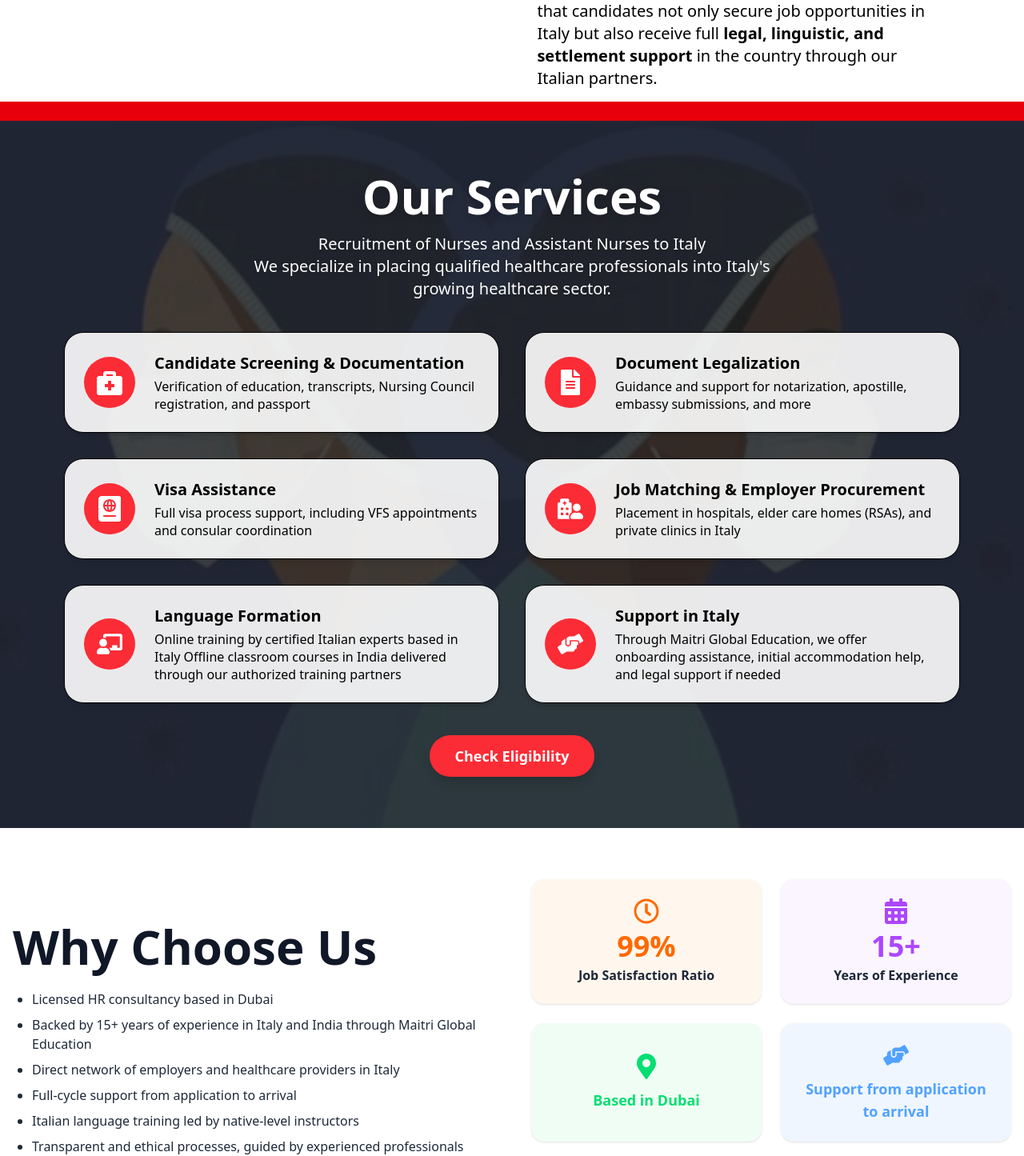
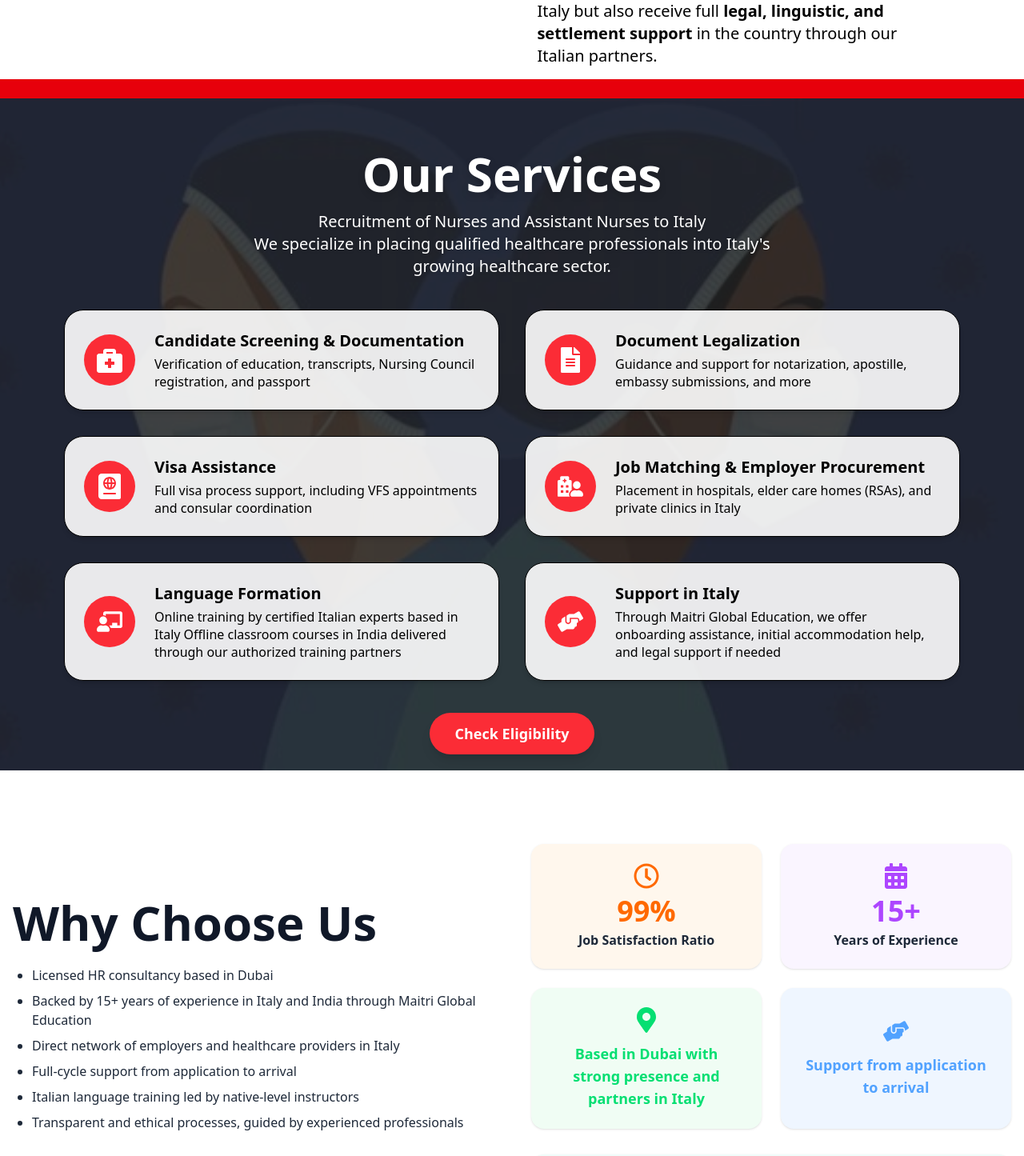
Before and after one commit to maitriGlobalEducation/MaitriGlobalItaly, a React (Vite) app: page / in a window 1280 px wide. Shown: the part 1500-2945 px from the top of the page at 80% size. Built offline with nearby package versions, Linux system fonts and the light colour scheme.

Commit message:
10th july updates

```diff
--- a/package.json
+++ b/package.json
@@ -24,6 +24,7 @@
     "react-icons": "^5.5.0",
     "react-intersection-observer": "^9.16.0",
     "react-router-dom": "^7.6.3",
+    "react-social-icons": "^6.24.0",
     "tailwindcss": "^4.1.11",
     "yup": "^1.6.1"
   },
--- a/src/components/AboutUs.jsx
+++ b/src/components/AboutUs.jsx
@@ -19,7 +19,7 @@ const AboutUs = () => (
           <div className="m-0 p-0">
             <p className="text-lg md:text-xl text-black font-bold m-0 p-0">Bridging Talent with Opportunity</p>
             <p className="text-lg md:text-xl text-black font-normal m-0 p-0">
-              Operating from Dubai, Maitri Global Consultancy LLC recruits skilled nurses and assistant nurses from India and the GCC to Italy. We are a subsidiary of <span className="font-bold">Maitri Global Education</span>, based in Florence, Italy, which has been working in international admissions and healthcare recruitment since 2009.<br/>
+              Operating from Dubai, Maitri Global Consultancy LLC recruits skilled nurses and assistant nurses from India and the GCC to Italy. We are a subsidiary of <span className="font-bold">Maitri Global Education</span>, based in Florence, Italy, which has been working since 2009.<br/>
               Our strong collaboration with the Italian team ensures that candidates not only secure job opportunities in Italy but also receive full <span className="font-bold">legal, linguistic, and settlement support</span> in the country through our Italian partners.
             </p>
           </div>
--- a/src/components/Footer.jsx
+++ b/src/components/Footer.jsx
@@ -1,5 +1,6 @@
 import React from 'react';
 import { FaMapMarkerAlt, FaPhoneAlt, FaEnvelope, FaYoutube, FaInstagram, FaLinkedin, FaFacebookF } from 'react-icons/fa';
+import { SiTiktok } from 'react-icons/si';
 
 const Footer = () => (
   <footer className="w-full pt-6 pb-2 flex flex-col items-center">
@@ -51,13 +52,14 @@ const Footer = () => (
             <li><a href="#" className="hover:text-blue-500 transition">Home</a></li>
             <li><a href="#about" className="hover:text-blue-500 transition">About Us</a></li>
             <li><a href="#services" className="hover:text-blue-500 transition">Services</a></li>
-            <li><a href="#Application" className="hover:text-blue-500 transition">Application Form</a></li>
+            <li><a href="#eligibility-form" className="hover:text-blue-500 transition">Application Form</a></li>
           </ul>
           <div className="flex gap-2 md:gap-4 mt-1 md:mt-2 justify-center md:justify-end">
-            <a href="#" aria-label="YouTube" className="text-gray-700 hover:text-red-500 text-lg md:text-2xl"><FaYoutube /></a>
-            <a href="#" aria-label="Instagram" className="text-gray-700 hover:text-pink-500 text-lg md:text-2xl"><FaInstagram /></a>
-            <a href="#" aria-label="LinkedIn" className="text-gray-700 hover:text-blue-700 text-lg md:text-2xl"><FaLinkedin /></a>
-            <a href="#" aria-label="Facebook" className="text-gray-700 hover:text-blue-600 text-lg md:text-2xl"><FaFacebookF /></a>
+            <a href="https://www.youtube.com/@MaitriGlobalEducation-Italy" aria-label="YouTube" className="text-gray-700 hover:text-red-500 text-lg md:text-2xl" target="_blank" rel="noopener noreferrer"><FaYoutube /></a>
+            <a href="https://www.instagram.com/maitriglobal/" aria-label="Instagram" className="text-gray-700 hover:text-pink-500 text-lg md:text-2xl" target="_blank" rel="noopener noreferrer"><FaInstagram /></a>
+            <a href="https://www.linkedin.com/company/maitri-global-education" aria-label="LinkedIn" className="text-gray-700 hover:text-blue-700 text-lg md:text-2xl" target="_blank" rel="noopener noreferrer"><FaLinkedin /></a>
+            <a href="https://www.facebook.com/maitriglobal" aria-label="Facebook" className="text-gray-700 hover:text-blue-600 text-lg md:text-2xl" target="_blank" rel="noopener noreferrer"><FaFacebookF /></a>
+            <a href="https://www.tiktok.com/@maitri.global" aria-label="TikTok" className="text-gray-700 hover:text-black text-lg md:text-2xl" target="_blank" rel="noopener noreferrer"><SiTiktok /></a>
           </div>
         </div>
       </div>
--- a/src/components/Services.jsx
+++ b/src/components/Services.jsx
@@ -1,4 +1,4 @@
-import React from 'react'
+import React, { useRef, useEffect, useState } from 'react'
 import { FaBriefcaseMedical, FaFileAlt, FaPassport, FaHospitalUser, FaChalkboardTeacher, FaHandsHelping } from 'react-icons/fa'
 
 const services = [
@@ -49,19 +49,48 @@ const iconMap = [
   FaHandsHelping,
 ];
 
-const Services = () => (
+const Services = () => {
+  const buttonRef = useRef(null);
+  const [bgHeight, setBgHeight] = useState();
+  const containerRef = useRef(null);
+
+  useEffect(() => {
+    function updateBgHeight() {
+      if (buttonRef.current && containerRef.current) {
+        const buttonRect = buttonRef.current.getBoundingClientRect();
+        const containerRect = containerRef.current.getBoundingClientRect();
+        // Height from top of container to 20px below button
+        const height = buttonRect.bottom - containerRect.top + 20;
+        setBgHeight(height);
+      }
+    }
+    updateBgHeight();
+    window.addEventListener('resize', updateBgHeight);
+    return () => window.removeEventListener('resize', updateBgHeight);
+  }, []);
+
+  return (
     <section
       id="services"
       className="w-full min-h-screen bg-white flex flex-col items-center py-16 relative overflow-hidden"
+      ref={containerRef}
     >
-    {/* Background image with lower opacity */}
-    <div className="absolute inset-0 z-0" style={{ backgroundImage: 'url(/servicebg.jpg)', backgroundSize: 'cover', backgroundPosition: 'center', opacity: 0.8, filter: 'brightness(0.3)' }}></div>
-    {/* Overlay for blending */}
-    <div className="absolute inset-0 bg-black/40 z-0"></div>
+      {/* Background image with lower opacity, cut off after eligibility button */}
+      <div
+        className="absolute left-0 top-0 w-full z-0"
+        style={{
+          height: bgHeight ? `${bgHeight}px` : '100%',
+          overflow: 'hidden',
+          transition: 'height 0.3s',
+        }}
+      >
+        <div style={{ backgroundImage: 'url(/servicebg.jpg)', backgroundSize: 'cover', backgroundPosition: 'center', opacity: 0.8, filter: 'brightness(0.3)', width: '100%', height: '100%' }} />
+        <div className="absolute inset-0 bg-black/40 z-0" style={{ pointerEvents: 'none' }}></div>
+      </div>
       <div className="max-w-6xl w-full mx-auto px-4 relative z-10">
         <h2 className="text-5xl md:text-6xl font-bold text-center mb-4 text-white drop-shadow-lg">Our Services</h2>
         <p className="text-center text-lg md:text-xl mb-10 max-w-2xl mx-auto text-white drop-shadow">
-        Recruitment of Nurses and Assistant Nurses to Italy<br/>
+          Recruitment of Nurses and Assistant Nurses to Italy<br />
           We specialize in placing qualified healthcare professionals into Italy's growing healthcare sector.
         </p>
         <div className="grid grid-cols-1 sm:grid-cols-2 lg:grid-cols-2 gap-8">
@@ -85,12 +114,17 @@ const Services = () => (
         </div>
         {/* Centered Button Below Services Grid */}
         <div className="flex justify-center mt-10">
-        <a href="#eligibility" className="px-8 py-3 bg-red-500 text-white rounded-full shadow-lg text-lg font-semibold hover:bg-red-600 transition-all duration-200">
+          <a
+            href="#eligibility"
+            className="px-8 py-3 bg-red-500 text-white rounded-full shadow-lg text-lg font-semibold hover:bg-red-600 transition-all duration-200"
+            ref={buttonRef}
+          >
             Check Eligibility
           </a>
         </div>
       </div>
     </section>
-)
+  );
+}
 
 export default Services
--- a/src/components/WhyChooseUs.jsx
+++ b/src/components/WhyChooseUs.jsx
@@ -25,7 +25,7 @@ const stats = [
     aos: 'fade-up',
   },
   {
-    label: 'Based in Dubai',
+    label: 'Based in Dubai with strong presence and partners in Italy',
     icon: <FaMapMarkerAlt size={32} className="text-green-400" />,
     bg: 'bg-green-50',
     color: 'text-green-400',
@@ -54,7 +54,7 @@ const WhyChooseUs = () => {
   const { ref, inView } = useInView({ triggerOnce: true, threshold: 0.2 });
 
   return (
-    <section className="w-full py-16 bg-white flex flex-col items-center" id="why-choose-us" ref={ref} data-aos="fade-up">
+    <section className="w-full py-8 md:py-12 bg-white flex flex-col items-center" id="why-choose-us" ref={ref} data-aos="fade-up">
       <div className="max-w-7xl w-full mx-auto px-4 grid grid-cols-1 lg:grid-cols-2 gap-12 items-center">
         {/* Left Side */}
         <div data-aos="fade-right">
```
Also changed, not shown: 2 other files (tests, documents, lock files or other folders). Lines whose indentation alone changed are shown as unchanged.
